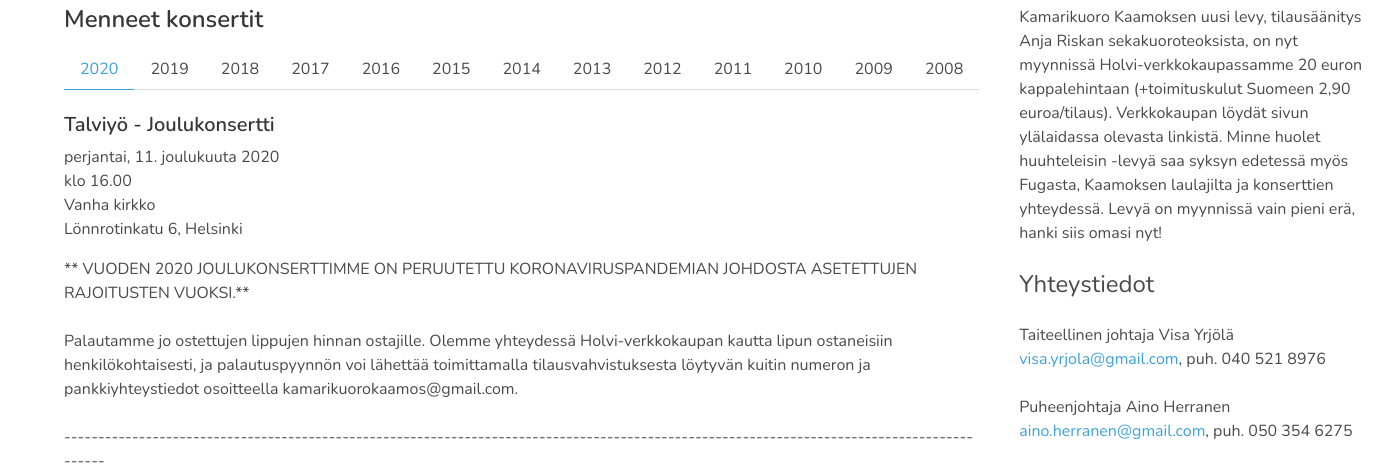
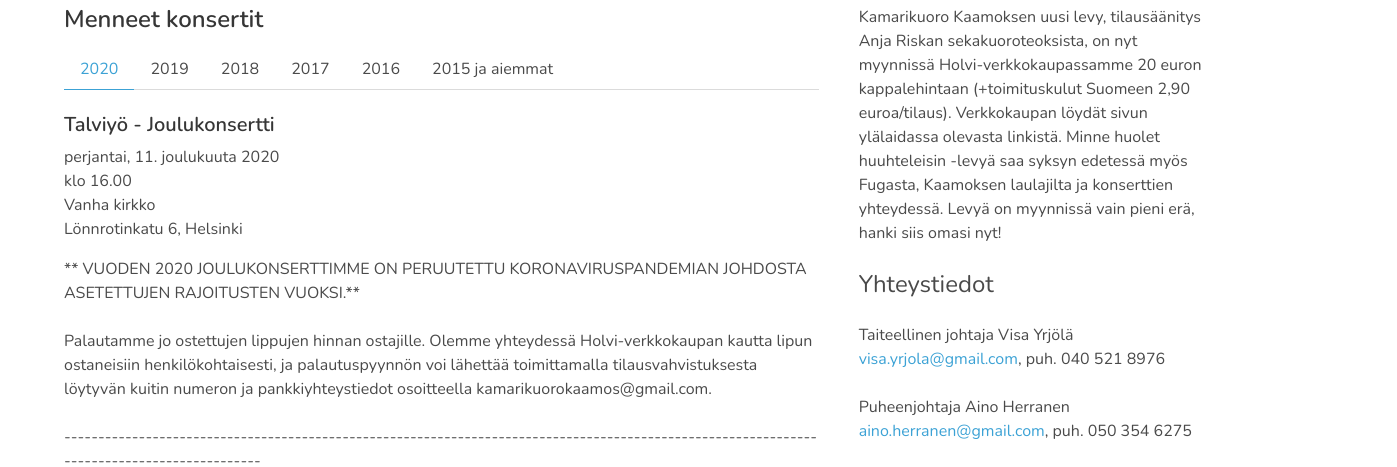
Before and after one commit to kaamoskuoro/kaamos-website, a Gatsby site: page /konsertit in a window 1280 px wide. Shown: the part 333-800 px from the top of the page, 1397 px wide, since content can reach past the window. Built offline with nearby package versions, Linux system fonts and the light colour scheme; Gatsby itself is replaced by a stand-in of ours.

Commit message:
Group oldest concerts into “cutoff tab”
This also fixes the typings for the repertoire YAML.

```diff
--- a/src/components/tab.tsx
+++ b/src/components/tab.tsx
@@ -1,14 +1,15 @@
 import React from "react"
 
 interface TabProps {
+  index: number
   isActive: boolean
   title: string
-  onClick: (title: string) => void
+  onClick: (index: number) => void
 }
 
-const Tab: React.FC<TabProps> = ({ isActive, title, onClick }) => (
+const Tab: React.FC<TabProps> = ({ index, isActive, title, onClick }) => (
   <li className={isActive ? "is-active" : ""}>
-    <a onClick={() => onClick(title)}>{title}</a>
+    <a onClick={() => onClick(index)}>{title}</a>
   </li>
 )
 
--- a/src/pages/konsertit.tsx
+++ b/src/pages/konsertit.tsx
@@ -1,5 +1,5 @@
 import dayjs from "dayjs"
-import { groupBy, isInteger, keys, partition } from "lodash"
+import { partition, uniq } from "lodash"
 import React, { useState } from "react"
 
 import Layout from "../components/layout"
@@ -10,19 +10,42 @@
 
 export type Concert = typeof Concerts[0]
 
+interface TabItem {
+  title: string
+  concerts: Concert[]
+}
+
 const isUpcoming = (concert: Concert) => dayjs(concert.begins).isAfter(dayjs())
 
 const getYear = (concert: Concert) => dayjs(concert.begins).year()
 
-const byNumberDesc = (a: string, b: string) => parseInt(b) - parseInt(a)
+const byNumDesc = (a: number, b: number) => b - a
 
-// Group concerts for display
+// Start grouping concerts for display
 const [upcomingConcerts, pastConcerts] = partition(Concerts, isUpcoming)
-const pastConcertsByYear = groupBy(pastConcerts, getYear)
-const pastConcertYears = keys(pastConcertsByYear).sort(byNumberDesc)
+const pastConcertYears = uniq(pastConcerts.map(getYear)).sort(byNumDesc)
+
+// Determine earliest year that still gets displayed in tabs
+const MAX_TAB_COUNT = 6
+const cutoffYear =
+  pastConcertYears.length > MAX_TAB_COUNT
+    ? pastConcertYears[MAX_TAB_COUNT - 1]
+    : undefined
+
+// Split past concerts into tabs, grouping the oldest under "cutoff tab" if needed
+const tabItems = pastConcertYears.reduce((acc, year) => {
+  if (!cutoffYear || year > cutoffYear) {
+    const concerts = pastConcerts.filter(c => getYear(c) === year).reverse()
+    return [...acc, { title: `${year}`, concerts }]
+  } else if (year === cutoffYear) {
+    const concerts = pastConcerts.filter(c => getYear(c) <= year).reverse()
+    return [...acc, { title: `${year} ja aiemmat`, concerts }]
+  }
+  return acc
+}, [] as TabItem[])
 
 const Konsertit: React.FC = () => {
-  const [activeYear, setActiveYear] = useState(pastConcertYears[0])
+  const [activeTabIndex, setActiveTabIndex] = useState(0)
 
   return (
     <Layout>
@@ -44,18 +67,19 @@
 
       <div className="tabs">
         <ul>
-          {pastConcertYears.map(year => (
+          {tabItems.map(({ title }, index) => (
             <Tab
-              key={year}
-              title={year}
-              isActive={year === activeYear}
-              onClick={setActiveYear}
+              key={title}
+              index={index}
+              isActive={index === activeTabIndex}
+              title={title}
+              onClick={setActiveTabIndex}
             />
           ))}
         </ul>
       </div>
 
-      {pastConcertsByYear[activeYear].map(concert => (
+      {tabItems[activeTabIndex].concerts.map(concert => (
         <Concert key={concert.begins} concert={concert} />
       ))}
     </Layout>
--- a/src/typings.d.ts
+++ b/src/typings.d.ts
@@ -23,7 +23,7 @@
 }
 
 declare module '*/repertoire.yaml' {
-  const data: RepertoireItem[]
+  const data: { [key: string]: RepertoireItem[] }
   export default data
 }
 
```
Also changed, not shown: src/pages/ohjelmisto.tsx (+8 -5 lines).
